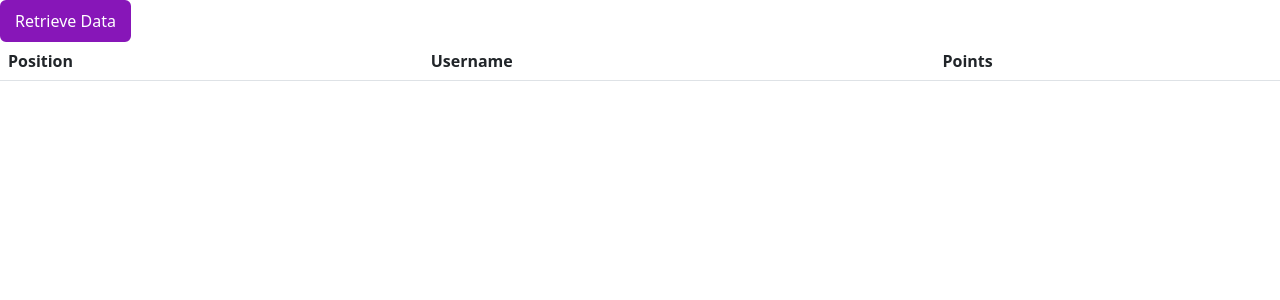
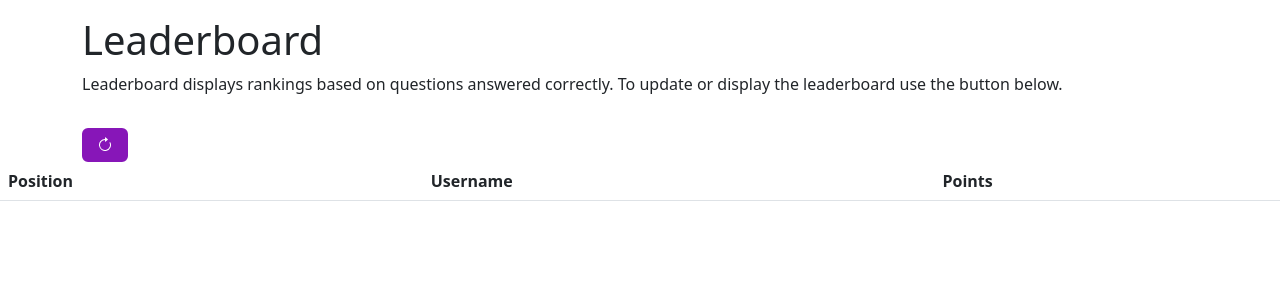
Before and after one commit to Js-cook/Ordo-Aquilarum, a Django app: page /leaderboard in a window 1280 px wide. Shown: the part 58-358 px from the top of the page. Run offline with Django 3.2, Linux system fonts and the light colour scheme; a user stored in the database is signed in; lists and menus that the app fills with data are empty.

Commit message:
ADD - Added some text to leaderboard page

```diff
--- a/frontend/templates/frontend/leader.html
+++ b/frontend/templates/frontend/leader.html
@@ -3,7 +3,16 @@
 {% block title %}Leaderboard{% endblock %}
 
 {% block content %}
-<button class="btn btn-primary" onclick="retrieve()">Retrieve Data</button>
+<div class="container mt-3">
+  <h1>Leaderboard</h1>
+  <p>Leaderboard displays rankings based on questions answered correctly. To update or display the leaderboard use the button below.</p>
+<button class="btn btn-primary mt-3" onclick="retrieve()">
+  <svg xmlns="http://www.w3.org/2000/svg" width="16" height="16" fill="currentColor" class="bi bi-arrow-clockwise" viewBox="0 0 16 16">
+  <path fill-rule="evenodd" d="M8 3a5 5 0 1 0 4.546 2.914.5.5 0 0 1 .908-.417A6 6 0 1 1 8 2v1z"/>
+  <path d="M8 4.466V.534a.25.25 0 0 1 .41-.192l2.36 1.966c.12.1.12.284 0 .384L8.41 4.658A.25.25 0 0 1 8 4.466z"/>
+  </svg>
+</button>
+</div>
 <table id="leader-table" class="table">
   <thead>
     <tr>
```
